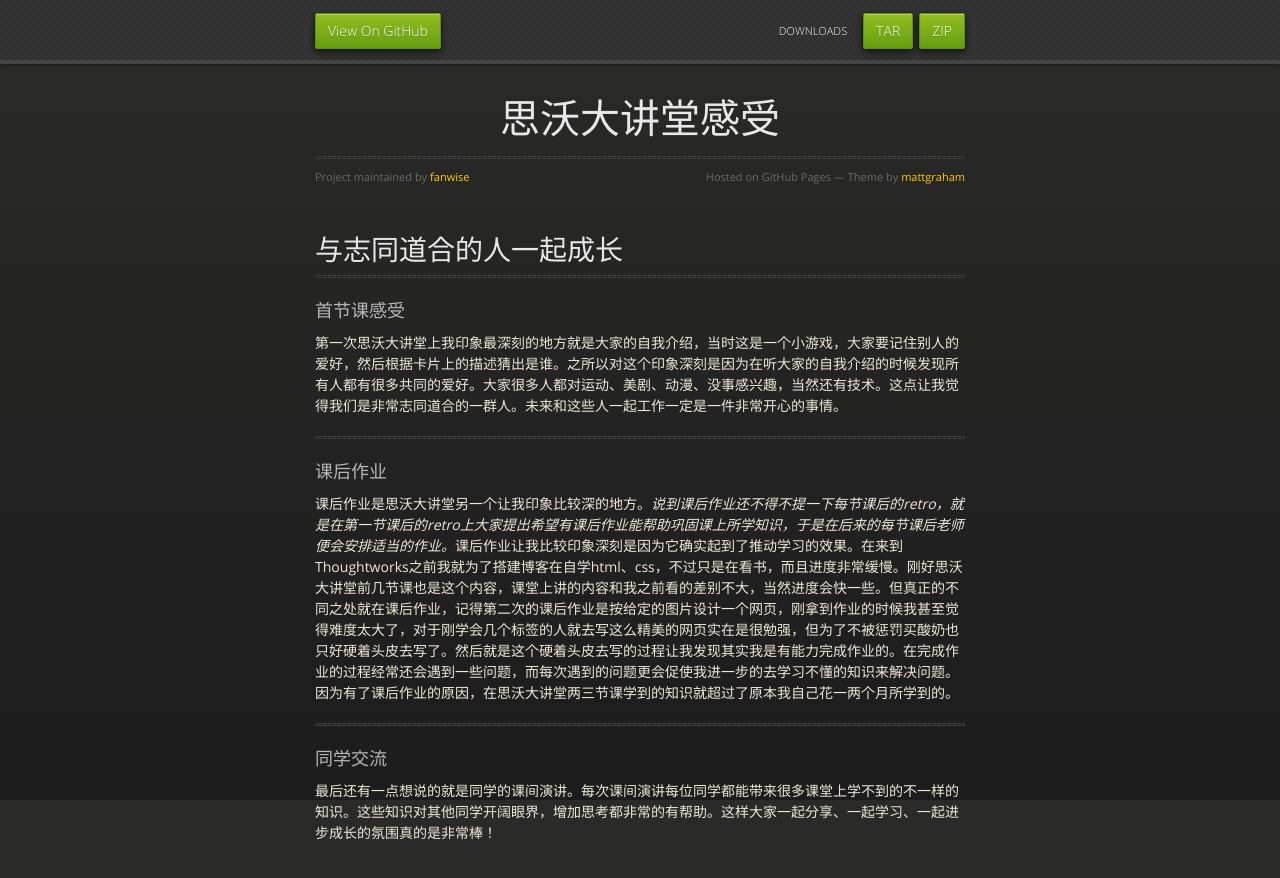
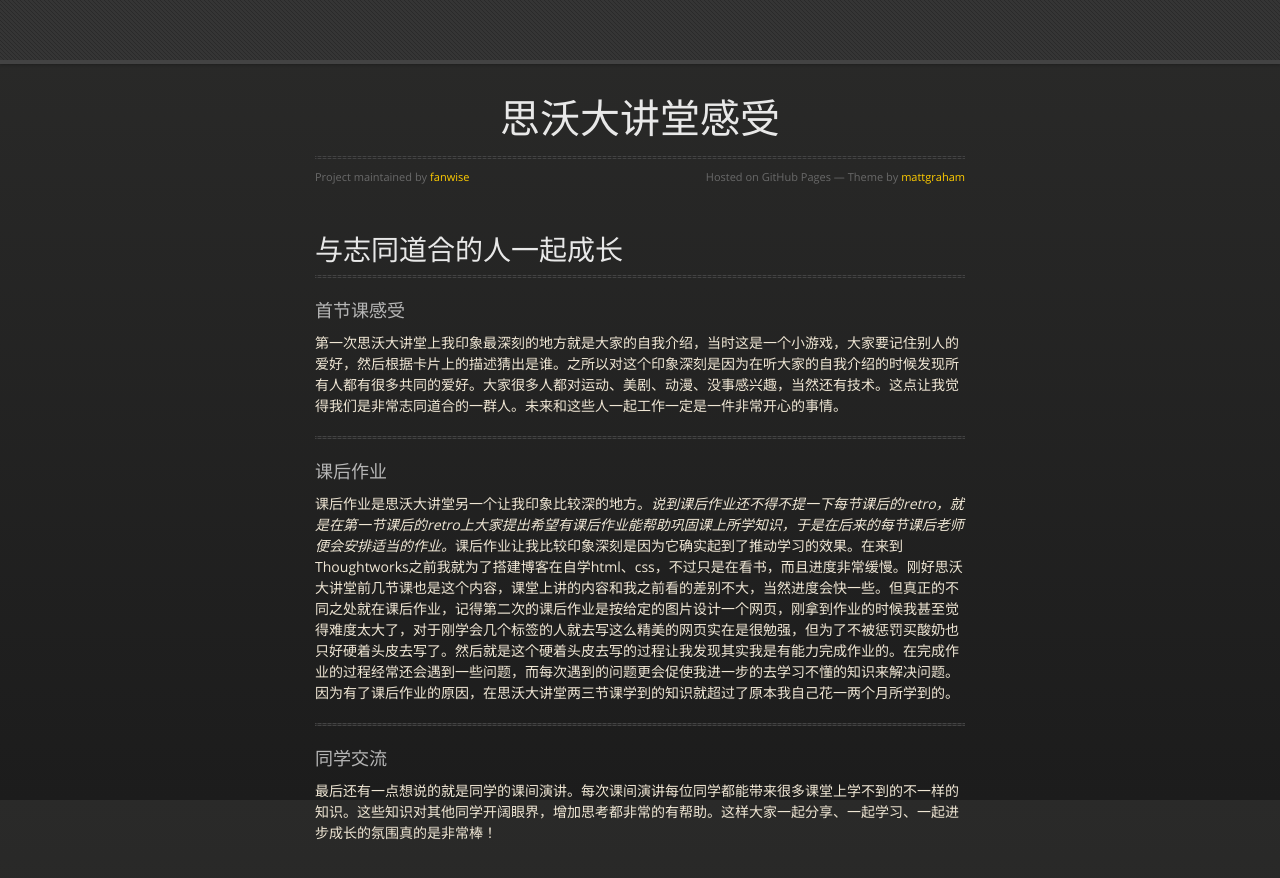
Before and after one commit to fanwise/TW_blog, a plain HTML site: page index.html in a window 1280 px wide. Drawn offline with nearby package versions, Linux system fonts and the light colour scheme.

Commit message:
HTML:Delete some github auto-gen elements.

```diff
--- a/index.html
+++ b/index.html
@@ -20,10 +20,10 @@
   <body>
       <div id="header">
         <nav>
-          <li class="fork"><a href="https://github.com/fanwise/TW_blog">View On GitHub</a></li>
+<!--           <li class="fork"><a href="https://github.com/fanwise/TW_blog">View On GitHub</a></li>
           <li class="downloads"><a href="https://github.com/fanwise/TW_blog/zipball/master">ZIP</a></li>
           <li class="downloads"><a href="https://github.com/fanwise/TW_blog/tarball/master">TAR</a></li>
-          <li class="title">DOWNLOADS</li>
+          <li class="title">DOWNLOADS</li> -->
         </nav>
       </div><!-- end header -->
 
```
